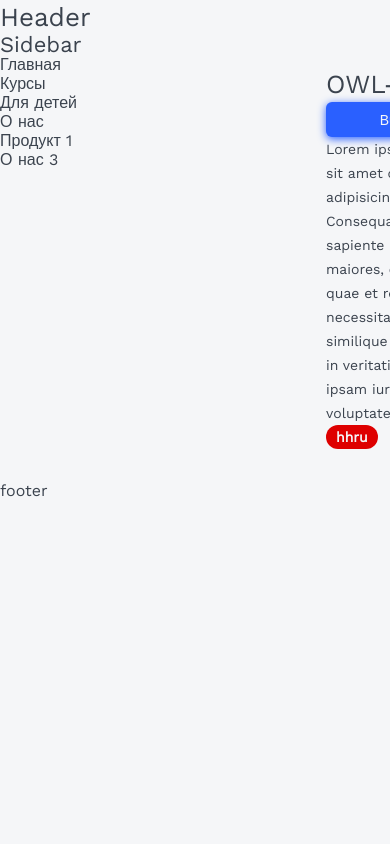
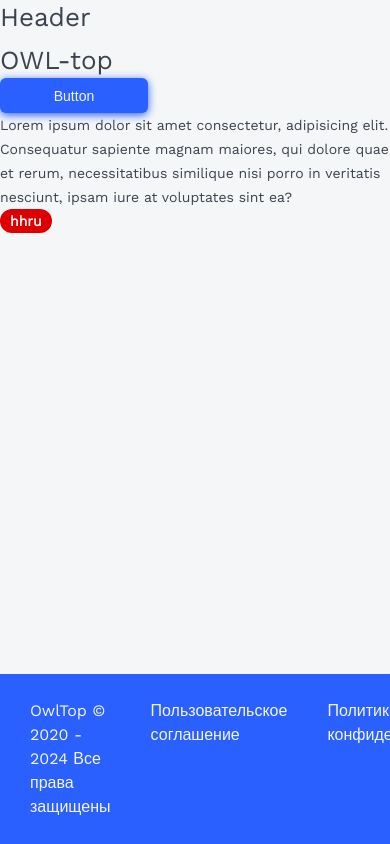
Before and after one commit to AlexeyYakovec/ratingApp-nextjs, a Next.js app: page / in a window 390 px wide. Built offline with nearby package versions, Linux system fonts and the light colour scheme.

Commit message:
footer component

```diff
--- a/app/(site)/page.module.css
+++ b/app/(site)/page.module.css
@@ -1,19 +1,22 @@
 .wrapper {
    display: grid;
    grid-template-columns: auto 230px minmax(320px, 1200px) auto;
+   grid-template-rows: auto 1fr auto;
+   gap: 8px 30px;
+   min-height: 100vh;
    grid-template-areas:
       ". header header ."
       ". sidebar body ."
       "footer footer footer footer";
 }
 .body {
-   padding: 2rem 6rem;
    position: relative;
    display: flex;
 }
 
 .header {
    grid-area: header;
+   display: none;
 }
 
 .sidebar {
@@ -30,3 +33,19 @@
 .footer {
    grid-area: footer;
 }
+
+@media (max-width: 765px) {
+   .wrapper {
+      grid-template-columns: minmax(320px, 1fr);
+      grid-template-areas:
+         "header"
+         "body"
+         "footer";
+   }
+   .sidebar {
+      display: none;
+   }
+   .header {
+      display: block;
+   }
+}
--- a/components/Footer/Footer.module.css
+++ b/components/Footer/Footer.module.css
@@ -1,4 +1,13 @@
 .footer {
-   position: absolute;
-   bottom: 0;
+   display: grid;
+   grid-template-columns: 1fr auto auto;
+   gap: 40px;
+
+   background-color: var(--primary);
+   color: var(--white);
+   padding: 25px 30px;
 }
+
+.footer p {
+   color: var(--white);
+}
--- a/components/Footer/Footer.tsx
+++ b/components/Footer/Footer.tsx
@@ -2,6 +2,8 @@ import React from "react";
 import { FooterProps } from "./Footer.props";
 import styles from "./Footer.module.css";
 import cn from "classnames";
+import { format } from "date-fns";
+import { Paragraph } from "../Paragraph/Paragraph";
 
 export const Footer = ({
    children,
@@ -9,8 +11,12 @@ export const Footer = ({
    ...props
 }: FooterProps): JSX.Element => {
    return (
-      <footer className={cn(className)} {...props}>
-         footer
+      <footer className={cn(className, styles["footer"])} {...props}>
+         <Paragraph size="medium">
+            OwlTop &copy; 2020 - {format(new Date(), "yyyy")} Все права защищены
+         </Paragraph>
+         <Paragraph size="medium">Пользовательское соглашение</Paragraph>
+         <Paragraph size="medium">Политика конфиденциальности</Paragraph>
       </footer>
    );
 };
--- a/package.json
+++ b/package.json
@@ -11,6 +11,7 @@
   "dependencies": {
     "@svgr/webpack": "^8.1.0",
     "classnames": "^2.5.1",
+    "date-fns": "^3.6.0",
     "next": "14.2.3",
     "react": "^18",
     "react-dom": "^18",
```
Also changed, not shown: 1 other file (tests, documents, lock files or other folders).
